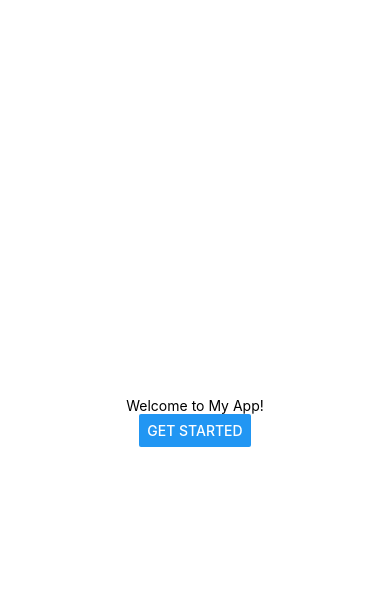
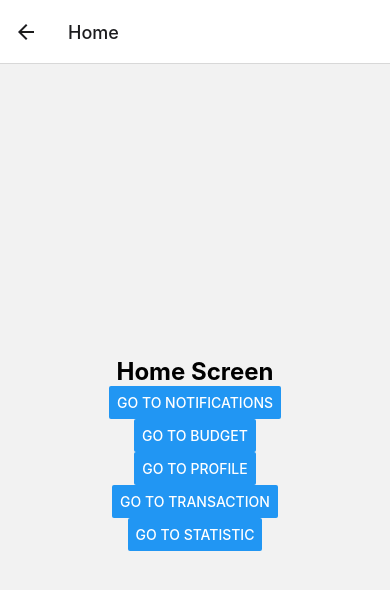
Before and after one commit to FloodedCandle/Personal-App, a React Native app: screen /Home in a window 390 px wide. Shown: the top 590 px of the page. Built offline with nearby package versions, Linux system fonts and the light colour scheme.

Commit message:
created some screens and made it so u start from getstarted screen and home screen has notification,profile,statistics,transactions,and  budget

```diff
--- a/App.js
+++ b/App.js
@@ -1,11 +1,31 @@
 import React from 'react';
-import { Text, View, Button } from 'react-native';
+import { NavigationContainer } from '@react-navigation/native';
+import { createStackNavigator } from '@react-navigation/stack';
+import HomeScreen from './src/screens/HomeScreen';
+import NotificationScreen from './src/screens/NotificationsScreen';
+import GetStartedScreen from './src/screens/GetStartedScreen';
+import BudgetScreen from './src/screens/BudgetScreen';
+import ProfileScreen from './src/screens/ProfileScreen';
+import TransactionScreen from './src/screens/TransactionsScreen';
+import StatisticScreen from './src/screens/StatisticsScreen';
 
-export default function App() {
+const Stack = createStackNavigator();
+
+const App = () => {
   return (
-    <View style={{ flex: 1, justifyContent: 'center', alignItems: 'center' }}>
-      <Text>Welcome to My App!</Text>
-      <Button title="Get Started" onPress={() => alert('Starting!')} />
-    </View>
+    <NavigationContainer>
+      <Stack.Navigator initialRouteName="Getstarted">
+        <Stack.Screen name="Get" component={GetStartedScreen} />
+        <Stack.Screen name="Home" component={HomeScreen} />
+        <Stack.Screen name="Notification" component={NotificationScreen} />
+        <Stack.Screen name="Budget" component={BudgetScreen} />
+        <Stack.Screen name="Profile" component={ProfileScreen} />
+        <Stack.Screen name="Transaction" component={TransactionScreen} />
+        <Stack.Screen name="Statistic" component={StatisticScreen} />
+
+      </Stack.Navigator>
+    </NavigationContainer>
   );
-}
+};
+
+export default App;
--- a/package.json
+++ b/package.json
@@ -9,16 +9,21 @@
     "web": "expo start --web"
   },
   "dependencies": {
+    "@react-navigation/drawer": "^6.7.2",
     "@react-navigation/native": "^6.1.18",
     "@react-navigation/native-stack": "^6.11.0",
+    "@react-navigation/stack": "^6.4.1",
     "@reduxjs/toolkit": "^2.2.7",
     "expo": "~51.0.28",
     "expo-status-bar": "~1.12.1",
     "firebase": "^10.13.1",
     "react": "18.2.0",
     "react-native": "0.74.5",
+    "react-native-elements": "^3.4.3",
+    "react-native-gesture-handler": "^2.19.0",
     "react-native-safe-area-context": "^4.10.9",
     "react-native-screens": "^3.34.0",
+    "react-native-vector-icons": "^10.1.0",
     "react-redux": "^9.1.2"
   },
   "devDependencies": {
--- a/src/screens/BudgetScreen.js
+++ b/src/screens/BudgetScreen.js
@@ -0,0 +1,24 @@
+import React from 'react'
+import { View, Text, StyleSheet } from 'react-native';
+
+function BudgetScreen() {
+  return (
+    <View style={styles.container}>
+      <Text style={styles.title}>Budget Screen</Text>
+    </View>
+  );
+};
+
+const styles = StyleSheet.create({
+  container: {
+    flex: 1,
+    justifyContent: 'center',
+    alignItems: 'center',
+  },
+  title: {
+    fontSize: 24,
+    fontWeight: 'bold',
+  },
+});
+
+export default BudgetScreen
--- a/src/screens/GetStartedScreen.js
+++ b/src/screens/GetStartedScreen.js
@@ -0,0 +1,28 @@
+import React from 'react';
+import { View, Text, Button, StyleSheet } from 'react-native';
+
+const GetStartedScreen = ({ navigation }) => {
+  return (
+    <View style={styles.container}>
+      <Text style={styles.title}>Get Started</Text>
+      <Button
+        title="Go to Dashboard"
+        onPress={() => navigation.navigate('Home')}
+      />
+    </View>
+  );
+};
+
+const styles = StyleSheet.create({
+  container: {
+    flex: 1,
+    justifyContent: 'center',
+    alignItems: 'center',
+  },
+  title: {
+    fontSize: 24,
+    fontWeight: 'bold',
+  },
+});
+
+export default GetStartedScreen;
--- a/src/screens/HomeScreen.js
+++ b/src/screens/HomeScreen.js
@@ -0,0 +1,53 @@
+import React from 'react';
+import { View, Text, Button, StyleSheet } from 'react-native';
+
+const HomeScreen = ({ navigation }) => {
+  return (
+    <View style={styles.container}>
+      <Text style={styles.title}>Home Screen</Text>
+      <Button
+        style={styles.button}
+        title="Go to Notifications"
+        onPress={() => navigation.navigate('Notification')}
+      />
+      <Button
+        style={styles.button}
+        title="Go to Budget"
+        onPress={() => navigation.navigate('Budget')}
+      />
+      <Button
+        style={styles.button}
+        title="Go to Profile"
+        onPress={() => navigation.navigate('Profile')}
+      />
+      <Button
+        style={styles.button}
+        title="Go to Transaction"
+        onPress={() => navigation.navigate('Transaction')}
+      />
+      <Button
+        style={styles.button}
+        title="Go to Statistic"
+        onPress={() => navigation.navigate('Statistic')}
+      />
+    </View>
+  );
+};
+
+const styles = StyleSheet.create({
+  container: {
+    flex: 1,
+    justifyContent: 'center',
+    alignItems: 'center',
+  },
+  title: {
+    fontSize: 24,
+    fontWeight: 'bold',
+  },
+  button: {
+    paddingTop:20,
+    margin: 10,
+  },
+});
+
+export default HomeScreen;
--- a/src/screens/NotificationsScreen.js
+++ b/src/screens/NotificationsScreen.js
@@ -0,0 +1,24 @@
+import React from 'react';
+import { View, Text, Button, StyleSheet } from 'react-native';
+
+const NotificationScreen = ({}) => {
+  return (
+    <View style={styles.container}>
+      <Text style={styles.title}>Notifications Screen</Text>
+    </View>
+  );
+};
+
+const styles = StyleSheet.create({
+  container: {
+    flex: 1,
+    justifyContent: 'center',
+    alignItems: 'center',
+  },
+  title: {
+    fontSize: 24,
+    fontWeight: 'bold',
+  },
+});
+
+export default NotificationScreen;
--- a/src/screens/ProfileScreen.js
+++ b/src/screens/ProfileScreen.js
@@ -0,0 +1,24 @@
+import React from 'react'
+import { View, Text, StyleSheet } from 'react-native';
+
+function ProfileScreen() {
+  return (
+    <View style={styles.container}>
+      <Text style={styles.title}>Profile Screen</Text>
+    </View>
+  );
+};
+
+const styles = StyleSheet.create({
+  container: {
+    flex: 1,
+    justifyContent: 'center',
+    alignItems: 'center',
+  },
+  title: {
+    fontSize: 24,
+    fontWeight: 'bold',
+  },
+});
+
+export default ProfileScreen
--- a/src/screens/StatisticsScreen.js
+++ b/src/screens/StatisticsScreen.js
@@ -0,0 +1,24 @@
+import React from 'react'
+import { View, Text, StyleSheet } from 'react-native';
+
+function StatisticsScreen() {
+  return (
+    <View style={styles.container}>
+      <Text style={styles.title}>Statistics Screen</Text>
+    </View>
+  );
+};
+
+const styles = StyleSheet.create({
+  container: {
+    flex: 1,
+    justifyContent: 'center',
+    alignItems: 'center',
+  },
+  title: {
+    fontSize: 24,
+    fontWeight: 'bold',
+  },
+});
+
+export default StatisticsScreen
--- a/src/screens/TransactionsScreen.js
+++ b/src/screens/TransactionsScreen.js
@@ -0,0 +1,24 @@
+import React from 'react'
+import { View, Text, StyleSheet } from 'react-native';
+
+function TransactionsScreen() {
+  return (
+    <View style={styles.container}>
+      <Text style={styles.title}>Transactions Screen</Text>
+    </View>
+  );
+};
+
+const styles = StyleSheet.create({
+  container: {
+    flex: 1,
+    justifyContent: 'center',
+    alignItems: 'center',
+  },
+  title: {
+    fontSize: 24,
+    fontWeight: 'bold',
+  },
+});
+
+export default TransactionsScreen
```
Also changed, not shown: src/screens/CurrncyScreen.js (+23 -0 lines), src/screens/LoginScreen.js (+23 -0 lines), src/screens/SignupScreen.js (+24 -0 lines), 1 other file (tests, documents, lock files or other folders).
